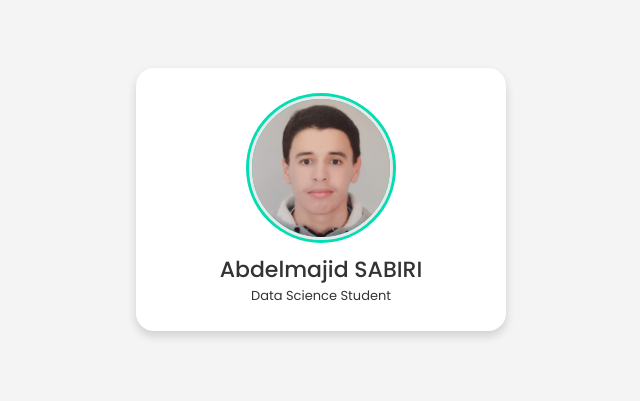
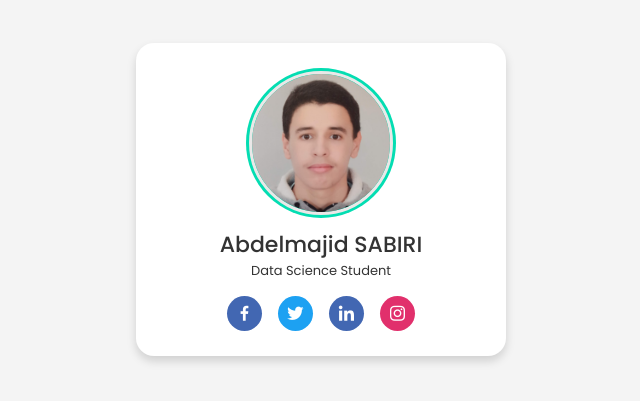
Before and after one commit to AbdelmajidSabiri/Profile-Card, a plain HTML site: page index.html in a window 1280 px wide. Shown: the part 201-602 px from the top of the page, without its empty margins (319-959 px from the left). Drawn offline with nearby package versions, Linux system fonts and the light colour scheme.

Commit message:
Add social media icons

```diff
--- a/index.html
+++ b/index.html
@@ -20,7 +20,24 @@
         <div class="text-data">
             <span class="name">Abdelmajid SABIRI</span>
             <span class="job">Data Science Student</span>
+        </div>
 
+        <div class="media-buttons">
+            <a href="#" class="link" style = "background: #4267b2;">
+                <i class='bx bxl-facebook' ></i>
+            </a>
+
+            <a href="#" class="link" style="background: #1da1f2;">
+                <i class='bx bxl-twitter' ></i>
+            </a>
+
+            <a href="#" class="link">
+                <i class='bx bxl-linkedin' style = "background: #4267b2;" ></i>
+            </a>
+
+            <a href="#" class="link" style = "background: #e1306c;">
+                <i class='bx bxl-instagram ' ></i>
+            </a>
         </div>
 
     </div>
--- a/style.css
+++ b/style.css
@@ -59,3 +59,22 @@ body{
     font-size: 13px;
     font-weight: 400;
 }
+
+.profile-card .media-buttons{
+    display: flex;
+    align-items: center;
+    margin-top: 15px;
+}
+.media-buttons .link{
+    display: flex;
+    align-items: center;
+    justify-content: center;
+    height: 35px;
+    width: 35px;
+    font-size: 20px;
+    border-radius: 50%;
+    background-color: #4267b2;
+    color : white;
+    margin: 0 8px;
+    text-decoration: none;
+}
```
